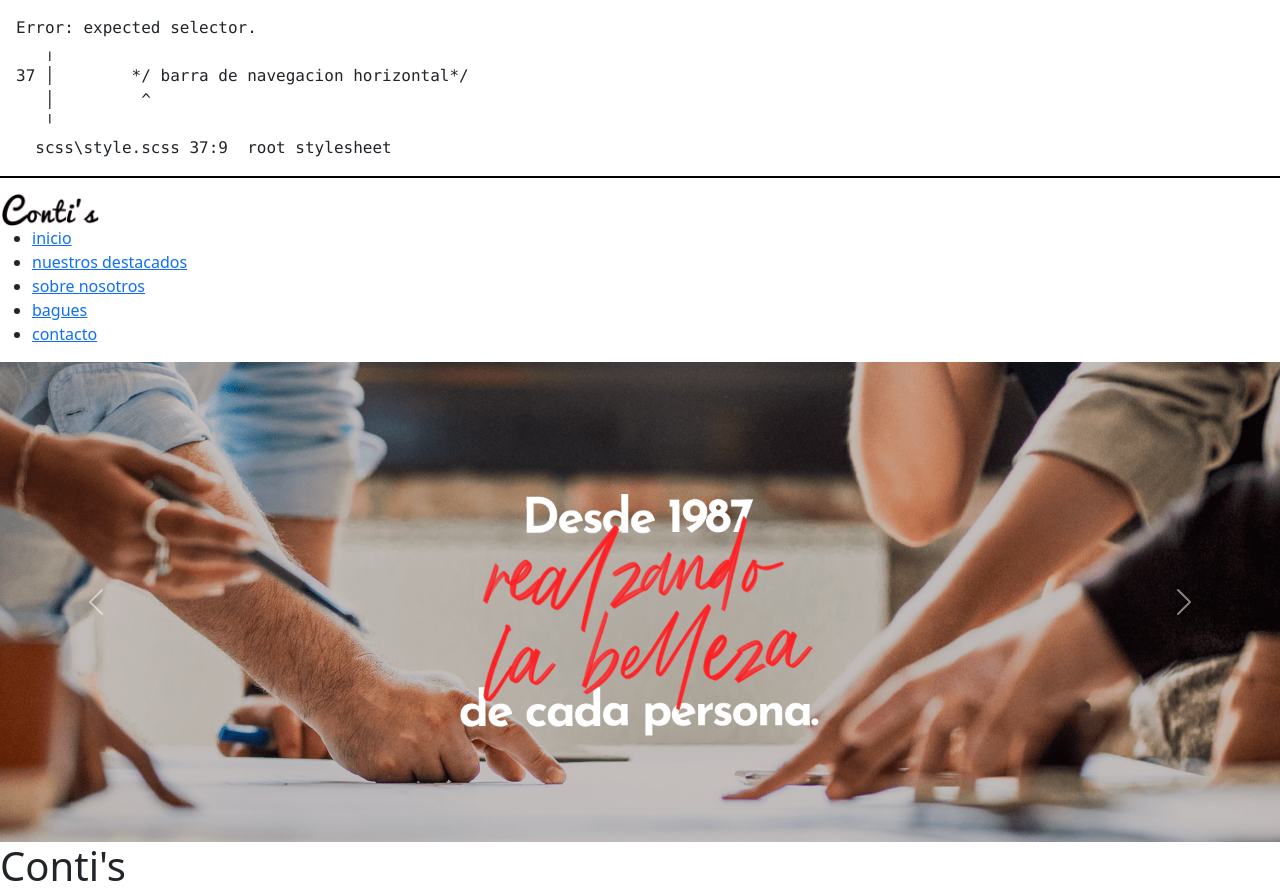
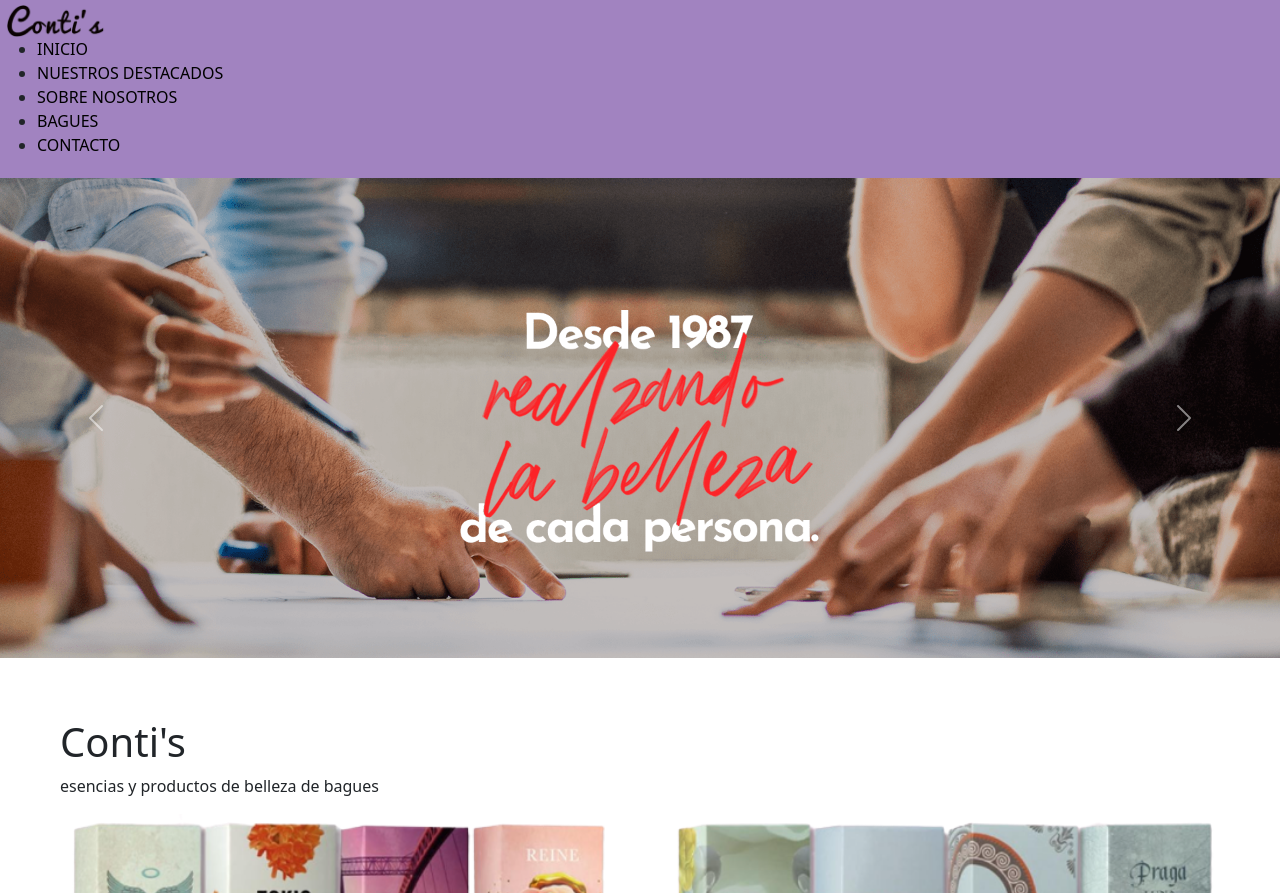
Before and after one commit to MicaelaVisconti22/intex, a website: page intex.html in a window 1280 px wide. Shown: the top 893 px of the page. Drawn offline with nearby package versions, Linux system fonts and the light colour scheme; a web font is replaced by a local one.

Commit message:
style scss

```diff
--- a/css/style.css
+++ b/css/style.css
@@ -1,17 +1,35 @@
-/* Error: expected selector.
- *    ,
- * 37 |        *∕ barra de navegacion horizontal*∕
- *    |         ^
- *    '
- *   scss\style.scss 37:9  root stylesheet */
+* {
+  margin: 0;
+  padding: 0;
+}
 
-body::before {
-  font-family: "Source Code Pro", "SF Mono", Monaco, Inconsolata, "Fira Mono",
-      "Droid Sans Mono", monospace, monospace;
-  white-space: pre;
-  display: block;
-  padding: 1em;
-  margin-bottom: 1em;
-  border-bottom: 2px solid black;
-  content: "Error: expected selector.\a    \2577 \a 37 \2502         */ barra de navegacion horizontal*/\d\a    \2502          ^\a    \2575 \a   scss\\style.scss 37:9  root stylesheet";
+body {
+  font-family: "Montserrat", sans-serif;
 }
+
+.contenedor {
+  width: 100%;
+  margin: 0 auto;
+  overflow: hidden;
+}
+
+header {
+  background-color: #a183c0;
+  padding: 5px;
+}
+
+#intro-section {
+  padding: 60px;
+}
+
+.menu__list a {
+  list-style-type: none;
+}
+
+.menu__list a {
+  color: black;
+  text-transform: uppercase;
+  text-decoration: none;
+}
+
+/*# sourceMappingURL=style.css.map */
```
